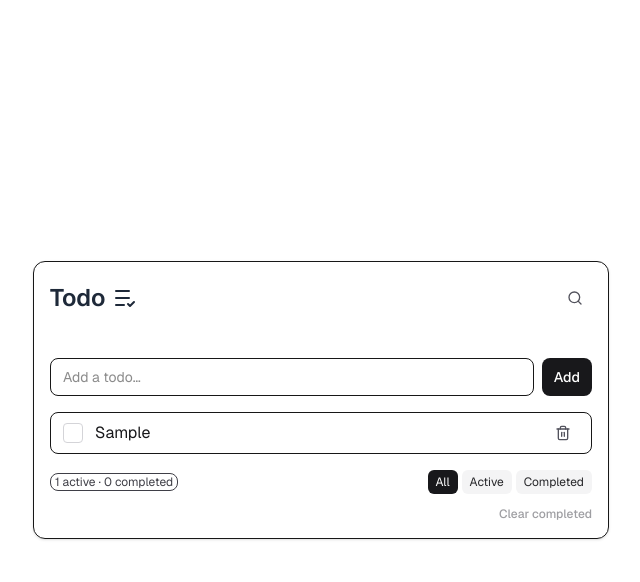
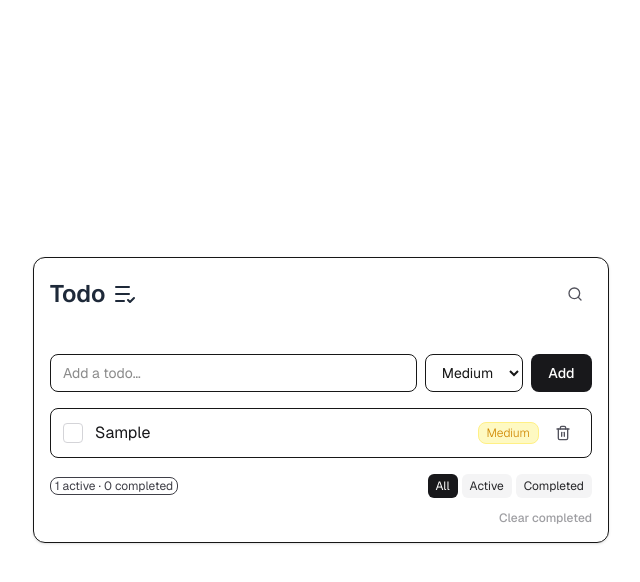
Before and after one commit to DEVelopeRuhela/next-todo-app, a Next.js app: page / in a window 1280 px wide. Both pictures are taken after typing "Sample" into the empty fields and a click on the button "Add". Shown: the top 582 px of the page, without its empty margins (319-959 px from the left). Built offline with nearby package versions, Linux system fonts and the light colour scheme.

Commit message:
Added priority feature - high,medium,low

```diff
--- a/app/components/todo/TodoApp.tsx
+++ b/app/components/todo/TodoApp.tsx
@@ -42,7 +42,7 @@ export default function TodoApp() {
 
 
         <TodoInput
-          onAdd={(text: string) => addTodo.mutate(text)}
+          onAdd={(text: string, priority: string) => addTodo.mutate({text, priority})}
           disabled={addTodo.isPending}
         />
 
--- a/app/components/todo/TodoInput.tsx
+++ b/app/components/todo/TodoInput.tsx
@@ -7,22 +7,23 @@ export const TodoInput = ({
   onAdd,
   disabled,
 }: {
-  onAdd: (text: string) => void;
+  onAdd: (text: string, priority: string) => void;
   disabled?: boolean;
 }) => {
   const [text, setText] = useState("");
-
+  const [priority, setPriority] = useState("Medium");
   const submit = (e: React.FormEvent<HTMLFormElement>) => {
 
     e.preventDefault();
     const trimmed = text.trim();
     if (!trimmed) return;
-    onAdd(trimmed);
+    onAdd(trimmed, priority);
     setText("");
+    setPriority("Medium");
   }
 
   return (
-    <form onSubmit={submit} className="flex gap-2">
+    <form onSubmit={submit} className="grid grid-cols-[6fr_1.5fr_1fr]  gap-2">
       <input
         value={text}
         onChange={(e) => setText(e.target.value)}
@@ -31,6 +32,15 @@ export const TodoInput = ({
 
         disabled={disabled}
       />
+      <select
+        className="flex-1 rounded-lg border bg-white px-3 py-2 text-sm outline-none focus:ring-2 focus:ring-zinc-300"
+        onChange = {(e) => setPriority(e.target.value)}
+        value = {priority}
+      >
+        <option>High</option>
+        <option>Medium</option>
+        <option>Low</option>
+      </select>
       <button
         type="submit"
         disabled={disabled}
--- a/app/components/todo/TodoItem.tsx
+++ b/app/components/todo/TodoItem.tsx
@@ -46,16 +46,25 @@ export function TodoItem({
           )}
         </div>
       </button>
-
-      <button
+      <div className="flex flex-row align-center justify-center ">
+        <div className={`text-xs font-light border rounded-lg px-2 py-0.5 mr-2 self-center ${
+          todo.priority === "High" ? "bg-red-100 text-red-600 border-red-200" :
+          todo.priority === "Medium" ? "bg-yellow-100 text-yellow-600 border-yellow-200" :
+          "bg-green-100 text-green-600 border-green-200"
+        }`}>
+          {todo.priority}
+        </div>
+        <button
         type="button"
         onClick={onDelete}
-        className="rounded-md px-2 py-1 text-sm text-zinc-600 hover:bg-red-100 hover:text-red-900"
+        className="rounded-full p-2 text-sm text-zinc-600 hover:bg-red-100 hover:text-red-900"
 
         aria-label="Delete todo"
       >
        <Trash2 className="h-4 w-4" />
       </button>
+      </div>
+
     </li>
   );
 }
--- a/app/todo/storage.ts
+++ b/app/todo/storage.ts
@@ -18,6 +18,7 @@ export function loadTodosFromStorage(): Todo[] {
         completed: Boolean(t.completed),
         createdAt: typeof t.createdAt === "number" ? t.createdAt : Date.now(),
         completedAt: typeof t.completedAt === "number" ? t.completedAt : undefined,
+        priority: t.priority,
       }));
   } catch {
     return [];
--- a/app/todo/todoApi.ts
+++ b/app/todo/todoApi.ts
@@ -14,7 +14,7 @@ export async function listTodos(): Promise<Todo[]> {
   return todos;
 }
 
-export async function addTodo(text: string): Promise<Todo> {
+export async function addTodo(text: string, priority: string): Promise<Todo> {
   const trimmed = text.trim();
   if (!trimmed) throw new Error("Todo text is empty");
 
@@ -24,6 +24,7 @@ export async function addTodo(text: string): Promise<Todo> {
     text: trimmed,
     completed: false,
     createdAt: Date.now(),
+    priority: priority,
   };
   const next = [todo, ...todos];
   saveTodosToStorage(next);
--- a/app/todo/todoQueries.ts
+++ b/app/todo/todoQueries.ts
@@ -20,7 +20,7 @@ export function useTodos() {
 export function useAddTodo() {
   const queryClient = useQueryClient();
   return useMutation({
-    mutationFn: (text: string) => addTodo(text),
+    mutationFn: (data : {text: string, priority: string}) => addTodo(data.text, data.priority),
     onSuccess: () => {
       queryClient.invalidateQueries({ queryKey: todoQueryKeys.all() });
     },
--- a/app/todo/types.ts
+++ b/app/todo/types.ts
@@ -6,6 +6,7 @@ export type Todo = {
   completed: boolean;
   createdAt: number;
   completedAt?: number;
+  priority: string;
 };
 
 export type TodoFilter = "all" | "active" | "completed";
```
